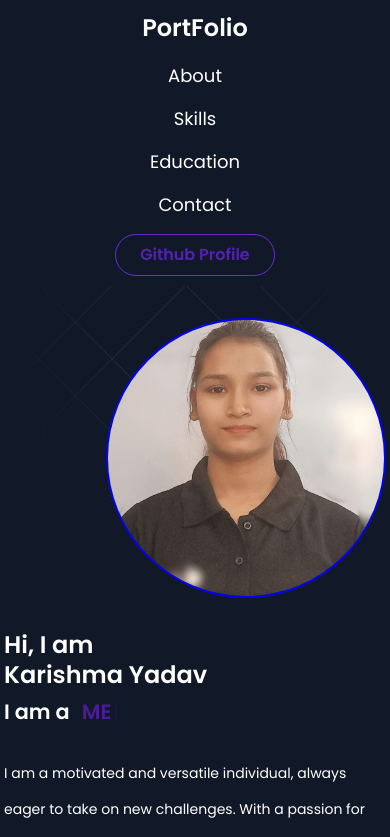
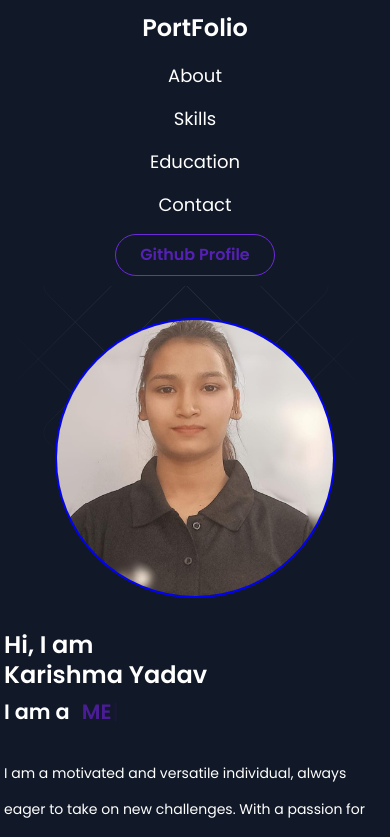
Before and after one commit to KarishmaGR/Portfolio, a React (Create React App) app: page / in a window 390 px wide. Shown: the top 837 px of the page. Built offline with nearby package versions, Linux system fonts and the light colour scheme.

Commit message:
herosctions change

```diff
--- a/src/component/HeroSection/Herosection.jsx
+++ b/src/component/HeroSection/Herosection.jsx
@@ -96,7 +96,7 @@ const Herosection = () => {
 
           <div
             id="right"
-            className="  w-[100%] order-2 flex justify-end items-center "
+            className="  w-[100%] order-2  flex justify-end sm:justify-center items-center "
           >
             <Img src={HeroImage} />
           </div>
```
